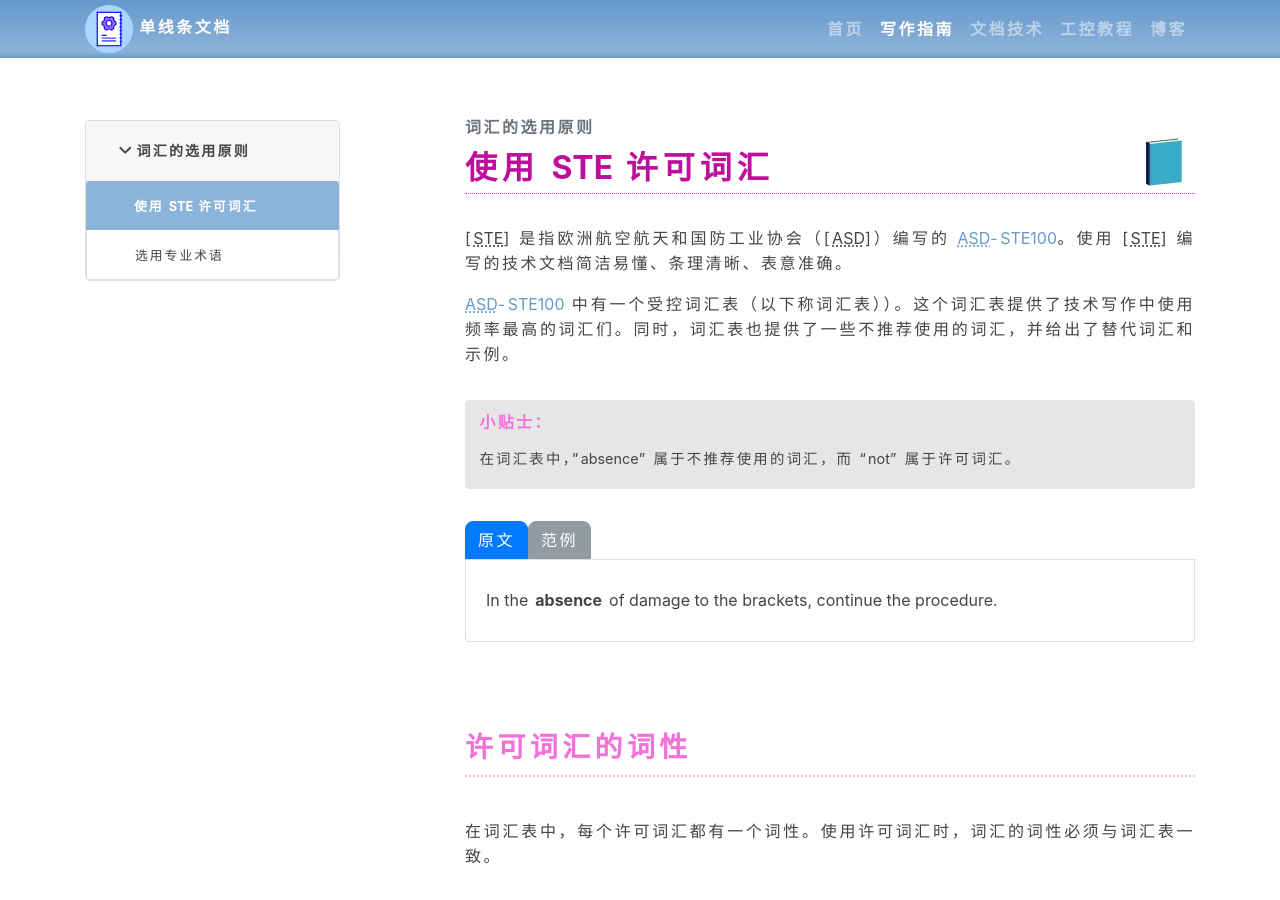
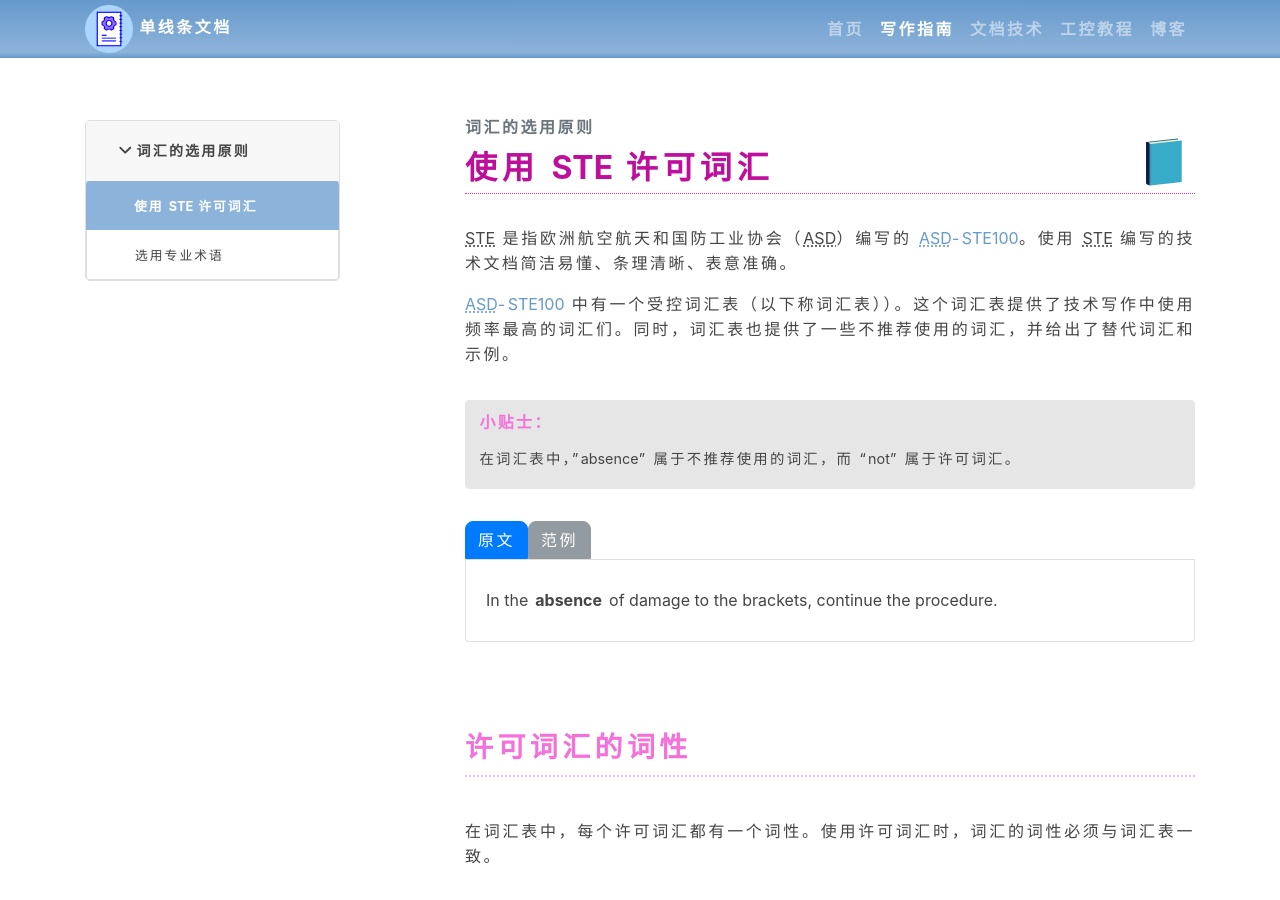
Before and after one commit to wongyah/docsimpo.work, a Jekyll site: the page built from _style-guide-en/word-choice/use-ste-words.md, in a window 1280 px wide and 900 px high. Built offline with Jekyll 4.4.1, drawn with Linux system fonts in a browser that asks for light colours.

Commit message:
修正了技术写作指南中缩写的错误语法（ASD、STE）。

```diff
--- a/_style-guide-en/word-choice/use-ste-words.md
+++ b/_style-guide-en/word-choice/use-ste-words.md
@@ -2,7 +2,7 @@
 title: 使用 STE 许可词汇
 ---
 
-[STE] 是指欧洲航空航天和国防工业协会（[ASD]）编写的 [ASD-STE100][]。使用 [STE] 编写的技术文档简洁易懂、条理清晰、表意准确。
+STE 是指欧洲航空航天和国防工业协会（ASD）编写的 [ASD-STE100][]。使用 STE 编写的技术文档简洁易懂、条理清晰、表意准确。
 
 [ASD-STE100][] 中有一个受控词汇表（以下称词汇表））。这个词汇表提供了技术写作中使用频率最高的词汇们。同时，词汇表也提供了一些不推荐使用的词汇，并给出了替代词汇和示例。
 
```
